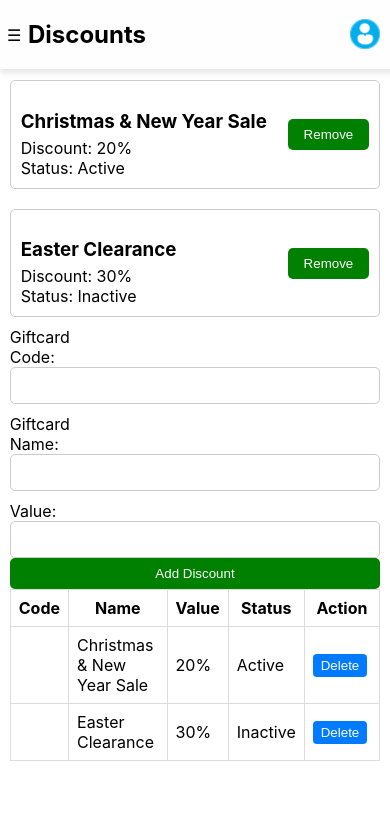
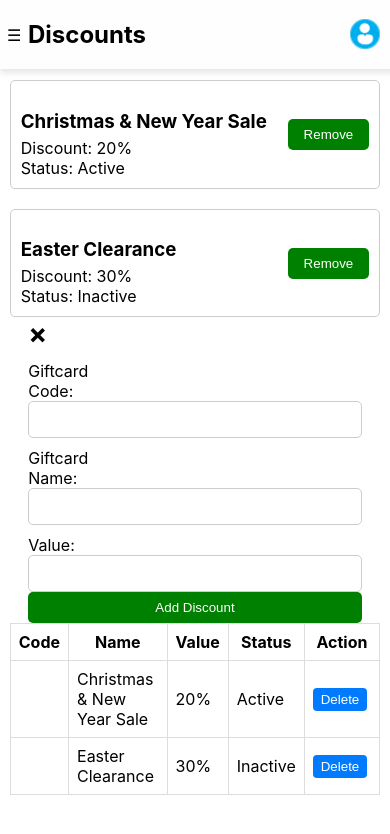
Before and after one commit to Ombito/Admin-dashboard, a React (Create React App) app: page /discounts in a window 390 px wide. Shown: the top 834 px of the page. Built offline with nearby package versions, Linux system fonts and the light colour scheme; what @react-pdf/renderer would draw is missing.

Commit message:
Fix: discounts

```diff
--- a/src/components/Discounts/discounts.css
+++ b/src/components/Discounts/discounts.css
@@ -41,6 +41,8 @@
 .discount-form {
   display: flex;
   flex-direction: column;
+  margin: auto;
+  width: 80%;
 }
 
 .discount-form label {
@@ -89,4 +91,7 @@ button:hover {
     padding: 0;
     margin: auto;
   }
+  .discount-form {
+    width: 90%;
+  }
 }
--- a/src/components/Discounts/discounts.jsx
+++ b/src/components/Discounts/discounts.jsx
@@ -4,6 +4,7 @@ import user from "../../Assets/user.jpg";
 
 
 const Discounts = () => {
+  const [createDiscountModal, setCreateDiscountModal] = useState(false);
   const [discounts, setDiscounts] = useState([
     {
       id: 1,
@@ -24,7 +25,11 @@ const Discounts = () => {
     discountPercentage: '',
   });
 
-  const handleInputChange = (e) => {
+  const discountToggleModal = () => {
+    setCreateDiscountModal(true);
+    document.body.style.overflow = 'auto';
+}
+const handleInputChange = (e) => {
     const { name, value } = e.target;
     setNewDiscount({ ...newDiscount, [name]: value });
   };
@@ -49,6 +54,11 @@ const Discounts = () => {
   const removeDiscount = (id) => {
     setDiscounts(discounts.filter(discount => discount.id !== id));
     console.log(`Remove discount with ID: ${id}`);
+  };
+
+  const handleDiscountClose = () => {
+    setCreateDiscountModal(false);
+    document.body.style.overflow = 'auto';
   };
 
   return (
@@ -79,6 +89,7 @@ const Discounts = () => {
         <div className="discounts-container">
           <div className="discounts-content">
             <form className="discount-form" onSubmit={addDiscount}>
+            <span className="logout-close" onClick={handleDiscountClose}>&times;</span>
               <label htmlFor="discount-code">Giftcard Code:</label>
               <input type="text" id="discount-code" name="code"value={newDiscount.code} onChange={handleInputChange} required />
               <label htmlFor="discount-name">Giftcard Name:</label>
```
